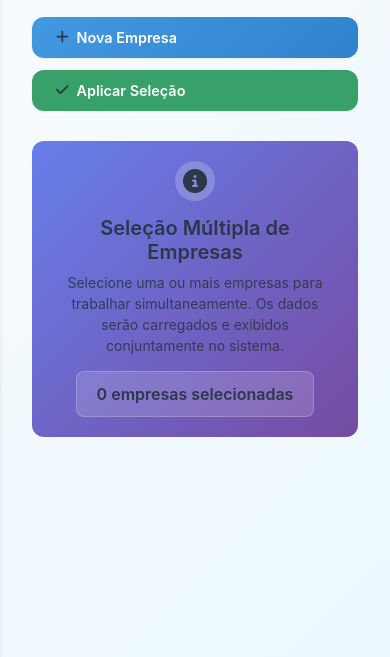
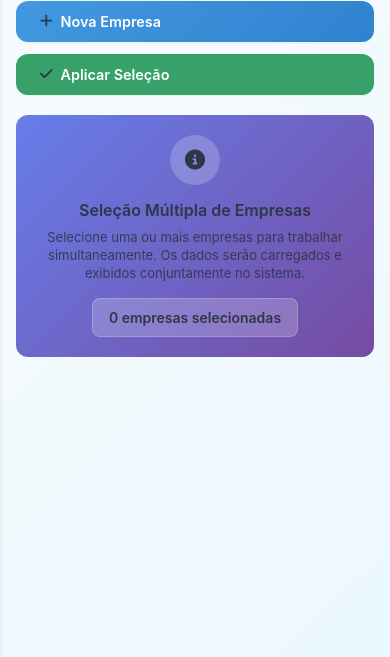
Before and after one commit to nelsonnedes/cheques_pre, a plain HTML site: page empresas.html in a window 390 px wide. Shown: the part 187-844 px from the top of the page. Drawn offline with Linux system fonts and the light colour scheme; no server answers.

Commit message:
Corrigir layout comprimido da area de conteudo principal na pagina empresas

```diff
--- a/empresas.html
+++ b/empresas.html
@@ -16,11 +16,14 @@
       margin-top: 70px;
       padding: 2rem;
       min-height: calc(100vh - 70px);
+      width: calc(100% - 280px);
+      box-sizing: border-box;
     }
 
     /* Corrigir container principal */
     .main-content .container {
-      max-width: 100%;
+      max-width: none;
+      width: 100%;
       margin: 0;
       padding: 0;
     }
@@ -68,6 +71,50 @@
       gap: 20px;
       position: relative;
       z-index: 1;
+      width: 100%;
+      box-sizing: border-box;
+    }
+
+    .info-card {
+      display: flex;
+      align-items: center;
+      gap: 20px;
+      flex: 1;
+      min-width: 300px;
+    }
+
+    .info-icon {
+      background: rgba(255, 255, 255, 0.2);
+      border-radius: 50%;
+      width: 60px;
+      height: 60px;
+      display: flex;
+      align-items: center;
+      justify-content: center;
+      font-size: 24px;
+      flex-shrink: 0;
+    }
+
+    .info-content h3 {
+      margin: 0 0 8px 0;
+      font-size: 18px;
+      font-weight: 600;
+    }
+
+    .info-content p {
+      margin: 0;
+      font-size: 14px;
+      opacity: 0.9;
+      line-height: 1.4;
+    }
+
+    .selected-count {
+      background: rgba(255, 255, 255, 0.2);
+      padding: 12px 20px;
+      border-radius: 8px;
+      font-weight: 600;
+      font-size: 16px;
+      white-space: nowrap;
     }
 
     /* Companies container */
@@ -75,12 +122,13 @@
       margin-top: 0;
       position: relative;
       z-index: 1;
+      width: 100%;
     }
 
-    /* Companies grid - layout corrigido */
+    /* Companies grid - layout corrigido para usar todo o espaço disponível */
     .companies-grid {
       display: grid;
-      grid-template-columns: repeat(auto-fit, minmax(350px, 1fr));
+      grid-template-columns: repeat(auto-fill, minmax(320px, 1fr));
       gap: 25px;
       margin-bottom: 30px;
       width: 100%;
@@ -99,6 +147,46 @@
       z-index: 2;
       width: 100%;
       box-sizing: border-box;
+      min-height: 280px;
+    }
+
+    .company-card:hover {
+      transform: translateY(-2px);
+      box-shadow: 0 8px 25px rgba(0, 0, 0, 0.15);
+      border-color: var(--primary-200);
+    }
+
+    .company-card.selected {
+      border-color: var(--primary-500);
+      background: var(--primary-50);
+    }
+
+    /* Empty state */
+    .empty-state {
+      text-align: center;
+      padding: 60px 20px;
+      color: #6b7280;
+    }
+
+    .empty-icon {
+      font-size: 64px;
+      color: #d1d5db;
+      margin-bottom: 20px;
+    }
+
+    .empty-state h3 {
+      margin: 0 0 12px 0;
+      font-size: 24px;
+      font-weight: 600;
+      color: #374151;
+    }
+
+    .empty-state p {
+      margin: 0 0 30px 0;
+      font-size: 16px;
+      max-width: 400px;
+      margin-left: auto;
+      margin-right: auto;
     }
 
     /* Modal - garantir que fique no topo */
@@ -148,6 +236,12 @@
     }
 
     /* Responsive adjustments */
+    @media (max-width: 1200px) {
+      .companies-grid {
+        grid-template-columns: repeat(auto-fill, minmax(280px, 1fr));
+      }
+    }
+
     @media (max-width: 768px) {
       .sidebar {
         transform: translateX(-100%);
@@ -163,6 +257,8 @@
       .main-content {
         margin-left: 0;
         margin-top: 70px;
+        width: 100%;
+        padding: 1rem;
       }
 
       .sidebar-overlay {
@@ -183,6 +279,7 @@
       .page-header {
         flex-direction: column;
         align-items: stretch;
+        margin-bottom: 20px;
       }
 
       .page-actions {
@@ -208,6 +305,26 @@
       .info-card {
         flex-direction: column;
         gap: 15px;
+        min-width: auto;
+      }
+
+      .info-icon {
+        width: 50px;
+        height: 50px;
+        font-size: 20px;
+      }
+
+      .info-content h3 {
+        font-size: 16px;
+      }
+
+      .info-content p {
+        font-size: 13px;
+      }
+
+      .selected-count {
+        font-size: 14px;
+        padding: 10px 16px;
       }
     }
 
--- a/js/auth.js
+++ b/js/auth.js
@@ -224,7 +224,7 @@ export function setupLoginForm() {
       if (result.success) {
         showToast('Login realizado com sucesso!', 'success');
         setTimeout(() => {
-          window.location.href = '/empresas.html';
+          window.location.href = './empresas.html';
         }, 1000);
       } else {
         showToast('Erro no login: ' + getFirebaseErrorMessage(result.error), 'error');
```
